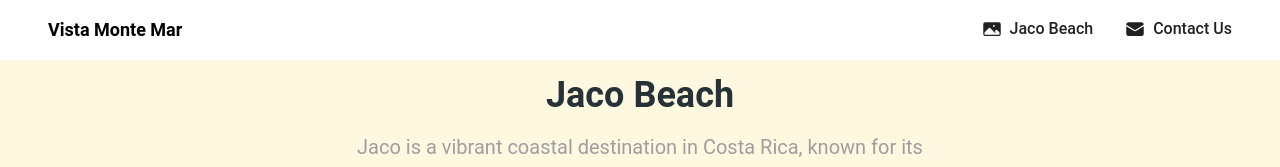
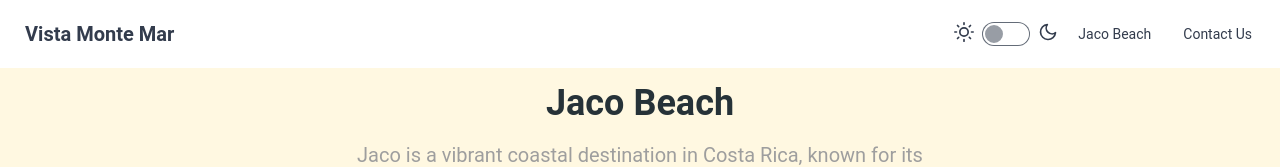
Before and after one commit to jmalab1/vista-monte-mar-services, a React (Vite) app in the folder app/: page / in a window 1280 px wide. Shown: the top 167 px of the page. Built offline with nearby package versions, Linux system fonts and the light colour scheme; some icons are missing.

Commit message:
darkmode

```diff
--- a/app/index.html
+++ b/app/index.html
@@ -1,5 +1,5 @@
 <!doctype html>
-<html lang="en" data-theme="emerald">
+<html lang="en">
   <head>
     <meta charset="UTF-8" />
     <meta name="viewport" content="width=device-width, initial-scale=1.0" />
--- a/app/src/components/MiniCards/MiniCardHolder/index.tsx
+++ b/app/src/components/MiniCards/MiniCardHolder/index.tsx
@@ -10,7 +10,7 @@ const MiniCardHolder: FunctionComponent<TMiniCardHolder> = ({
   children,
 }) => {
   return (
-    <div className="border-solid border-2 border-sky-500 bg-gray-50 p-1 pt-2 rounded-lg">
+    <div className="border-solid border-2 border-sky-500 bg-gray-50 p-1 pt-2 rounded-lg mb-5">
       <h4 className="mb-4 text-xl font-bold pl-2">{title}</h4>
       <div className="overflow-auto flex flex-col gap-1 max-h-96">
         {children}
--- a/app/src/modules/Navbar/index.tsx
+++ b/app/src/modules/Navbar/index.tsx
@@ -1,91 +1,86 @@
-import React from 'react';
-import { Navbar as MTNavbar, Typography } from '@material-tailwind/react';
-import { PhotoIcon, EnvelopeIcon } from '@heroicons/react/24/solid';
+import { useEffect, useState } from 'react';
 
 const NAV_MENU = [
   {
     name: 'Jaco Beach',
-    icon: PhotoIcon,
     href: '#jaco_beach',
   },
   {
     name: 'Contact Us',
-    icon: EnvelopeIcon,
     href: '#contact',
   },
 ];
 
-interface NavItemProps {
-  children: React.ReactNode;
-  href?: string;
-}
+export const Navbar = () => {
+  const light = 'emerald';
+  const dark = 'dim';
 
-function NavItem({ children, href }: NavItemProps) {
-  return (
-    <li>
-      <Typography
-        as="a"
-        href={href || '#'}
-        variant="paragraph"
-        color="gray"
-        className="flex items-center gap-2 font-medium text-gray-900"
-        placeholder={undefined}
-        onPointerEnterCapture={undefined}
-        onPointerLeaveCapture={undefined}
-      >
-        {children}
-      </Typography>
-    </li>
-  );
-}
+  const getInitialTheme = () => {
+    console.log(localStorage.getItem('theme'));
+    return localStorage.getItem('theme') ?? light;
+  };
 
-export const Navbar = () => {
-  const [open, setOpen] = React.useState(false);
+  const [theme, setTheme] = useState(getInitialTheme());
 
-  function handleOpen() {
-    setOpen((cur) => !cur);
-  }
+  useEffect(() => {
+    document.documentElement.setAttribute('data-theme', theme);
+    localStorage.setItem('theme', theme); // Save the user's preference
+  }, [theme]);
 
-  React.useEffect(() => {
-    window.addEventListener(
-      'resize',
-      () => window.innerWidth >= 960 && setOpen(false)
-    );
-  }, []);
+  const toggleTheme = () => {
+    setTheme((prev) => (prev === light ? dark : light));
+  };
 
   return (
-    <MTNavbar
-      shadow={false}
-      fullWidth
-      className="border-0 sticky top-0 z-50 justify-right"
-      placeholder={undefined}
-      onPointerEnterCapture={undefined}
-      onPointerLeaveCapture={undefined}
-    >
-      <div className="mx-8 flex">
-        <div className="w-1/2 justify-items-start">
-          <Typography
-            color="blue-gray"
-            className="text-lg font-bold text-black"
-            placeholder={undefined}
-            onPointerEnterCapture={undefined}
-            onPointerLeaveCapture={undefined}
+    <div className="navbar bg-base-100">
+      <div className="flex-1">
+        <a className="btn btn-ghost text-xl">Vista Monte Mar</a>
+      </div>
+      <div className="flex-none">
+        <label className="flex cursor-pointer gap-2">
+          <svg
+            xmlns="http://www.w3.org/2000/svg"
+            width="20"
+            height="20"
+            viewBox="0 0 24 24"
+            fill="none"
+            stroke="currentColor"
+            strokeWidth="2"
+            strokeLinecap="round"
+            strokeLinejoin="round"
           >
-            Vista Monte Mar
-          </Typography>
-        </div>
-        <div className="w-1/2 justify-items-end">
-          <ul className="gap-8 lg:flex">
-            {NAV_MENU.map(({ name, icon: Icon, href }) => (
-              <NavItem key={name} href={href}>
-                <Icon className="h-5 w-5" />
-                {name}
-              </NavItem>
-            ))}
-          </ul>
-        </div>
+            <circle cx="12" cy="12" r="5" />
+            <path d="M12 1v2M12 21v2M4.2 4.2l1.4 1.4M18.4 18.4l1.4 1.4M1 12h2M21 12h2M4.2 19.8l1.4-1.4M18.4 5.6l1.4-1.4" />
+          </svg>
+          <input
+            type="checkbox"
+            checked={theme === dark}
+            onClick={toggleTheme}
+            className="toggle theme-controller"
+          />
+          <svg
+            xmlns="http://www.w3.org/2000/svg"
+            width="20"
+            height="20"
+            viewBox="0 0 24 24"
+            fill="none"
+            stroke="currentColor"
+            strokeWidth="2"
+            strokeLinecap="round"
+            strokeLinejoin="round"
+          >
+            <path d="M21 12.79A9 9 0 1 1 11.21 3 7 7 0 0 0 21 12.79z"></path>
+          </svg>
+        </label>
+        <ul className="menu menu-horizontal px-1">
+          {NAV_MENU.map(({ name, href }) => (
+            <li>
+              <a href={href}>{name}</a>
+            </li>
+          ))}
+        </ul>
       </div>
-    </MTNavbar>
+    </div>
   );
 };
 
```
